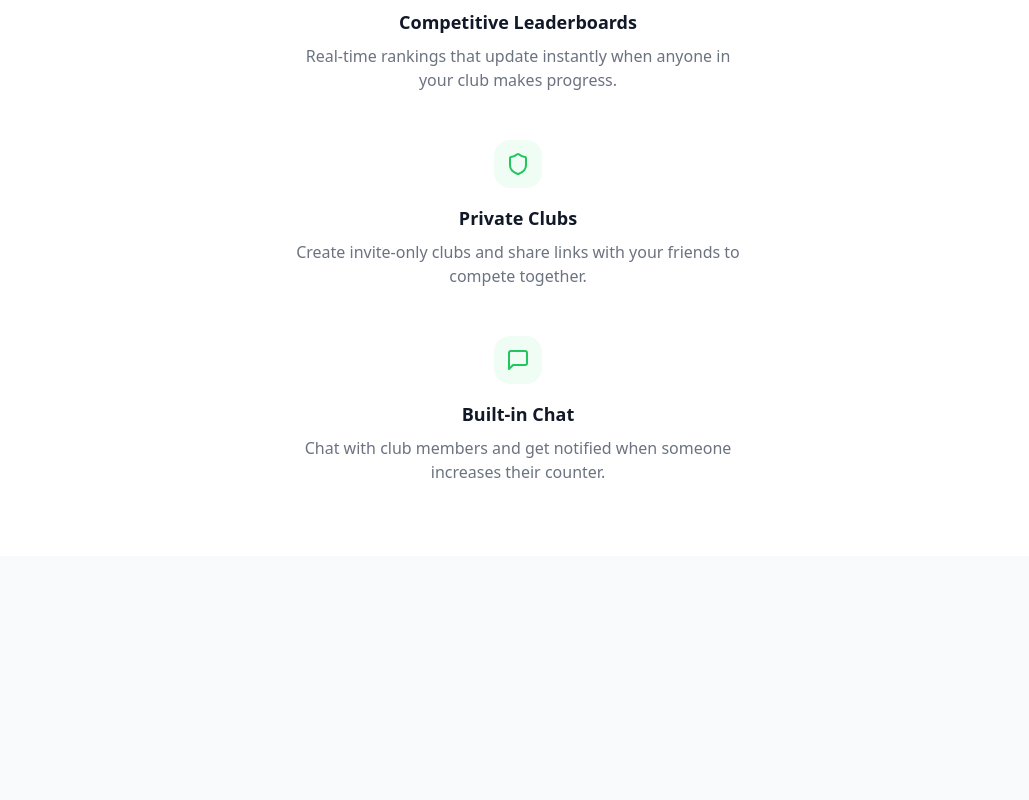
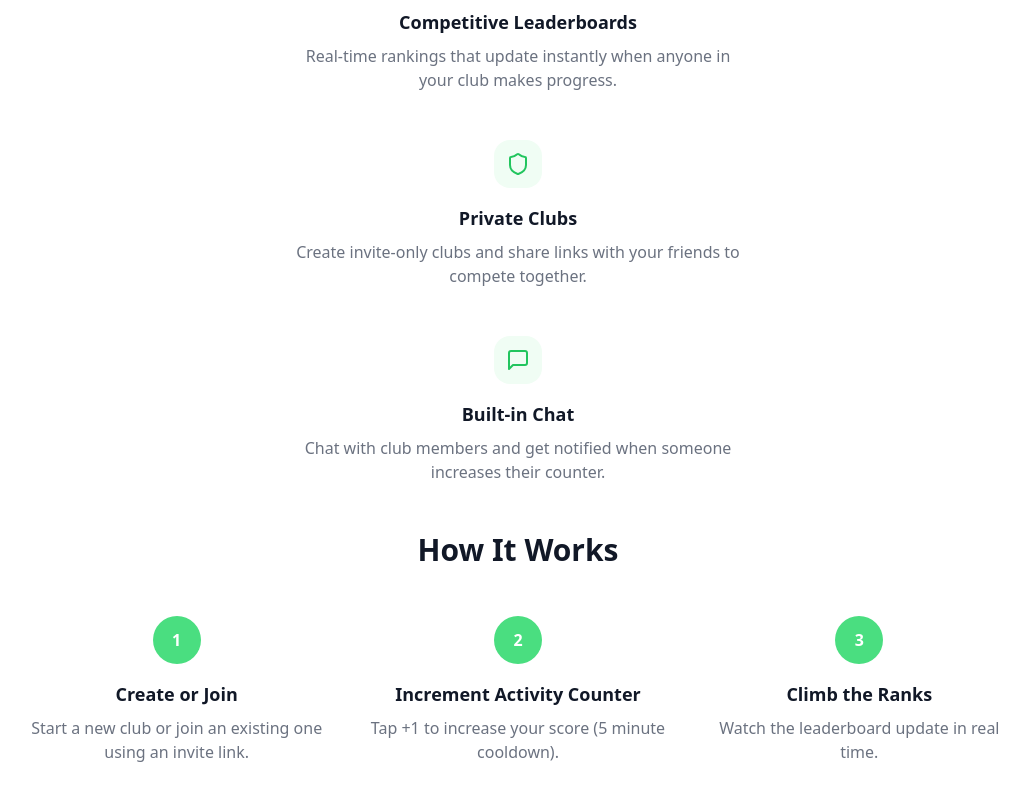
Before and after one commit to prxbhu/klubRanks-frontend, a React (Vite) app: page /club/1 in a window 1280 px wide. Shown: the part 614-1414 px from the top of the page, without its empty margins (122-1151 px from the left). Before the commit the page ends 1170 px from the top, so only its background shows below. Built offline with nearby package versions, Linux system fonts and the light colour scheme; no server answers.

Commit message:
updated landing page

```diff
--- a/pages/Landing.tsx
+++ b/pages/Landing.tsx
@@ -119,6 +119,56 @@ export const Landing: React.FC = () => {
         </div>
       </div>
 
+      {/* How It Works */}
+      <div className="w-full max-w-5xl px-4 pb-16">
+        <h2 className="text-3xl font-extrabold text-center text-gray-900 mb-12">
+          How It Works
+        </h2>
+
+        <div className="flex flex-col md:flex-row md:justify-between gap-12 md:gap-8">
+
+          {/* Step 1 */}
+          <div className="flex flex-col items-center text-center flex-1">
+            <div className="w-12 h-12 rounded-full bg-green-400 text-white font-bold flex items-center justify-center mb-4">
+              1
+            </div>
+            <h3 className="text-lg font-bold text-gray-900 mb-2">
+              Create or Join
+            </h3>
+            <p className="text-gray-500 max-w-xs">
+              Start a new club or join an existing one using an invite link.
+            </p>
+          </div>
+
+          {/* Step 2 */}
+          <div className="flex flex-col items-center text-center flex-1">
+            <div className="w-12 h-12 rounded-full bg-green-400 text-white font-bold flex items-center justify-center mb-4">
+              2
+            </div>
+            <h3 className="text-lg font-bold text-gray-900 mb-2">
+              Increment Activity Counter
+            </h3>
+            <p className="text-gray-500 max-w-xs">
+              Tap +1 to increase your score (5 minute cooldown).
+            </p>
+          </div>
+
+          {/* Step 3 */}
+          <div className="flex flex-col items-center text-center flex-1">
+            <div className="w-12 h-12 rounded-full bg-green-400 text-white font-bold flex items-center justify-center mb-4">
+              3
+            </div>
+            <h3 className="text-lg font-bold text-gray-900 mb-2">
+              Climb the Ranks
+            </h3>
+            <p className="text-gray-500 max-w-xs">
+              Watch the leaderboard update in real time.
+            </p>
+          </div>
+
+        </div>
+      </div>
+
       {/* Authentication Modal */}
       {isAuthModalOpen && (
         <div className="fixed inset-0 z-50 flex items-end sm:items-center justify-center bg-black/40 backdrop-blur-sm p-4 animate-in fade-in duration-200">
```
